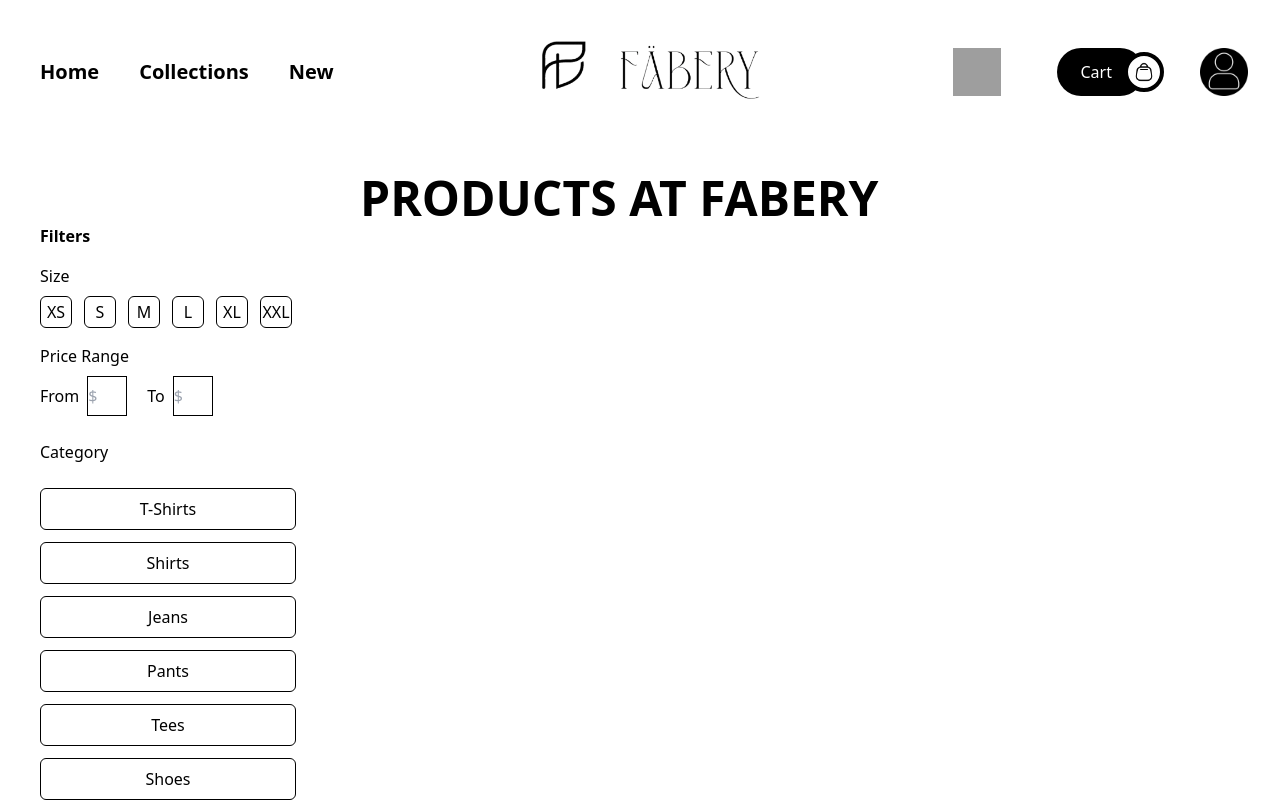
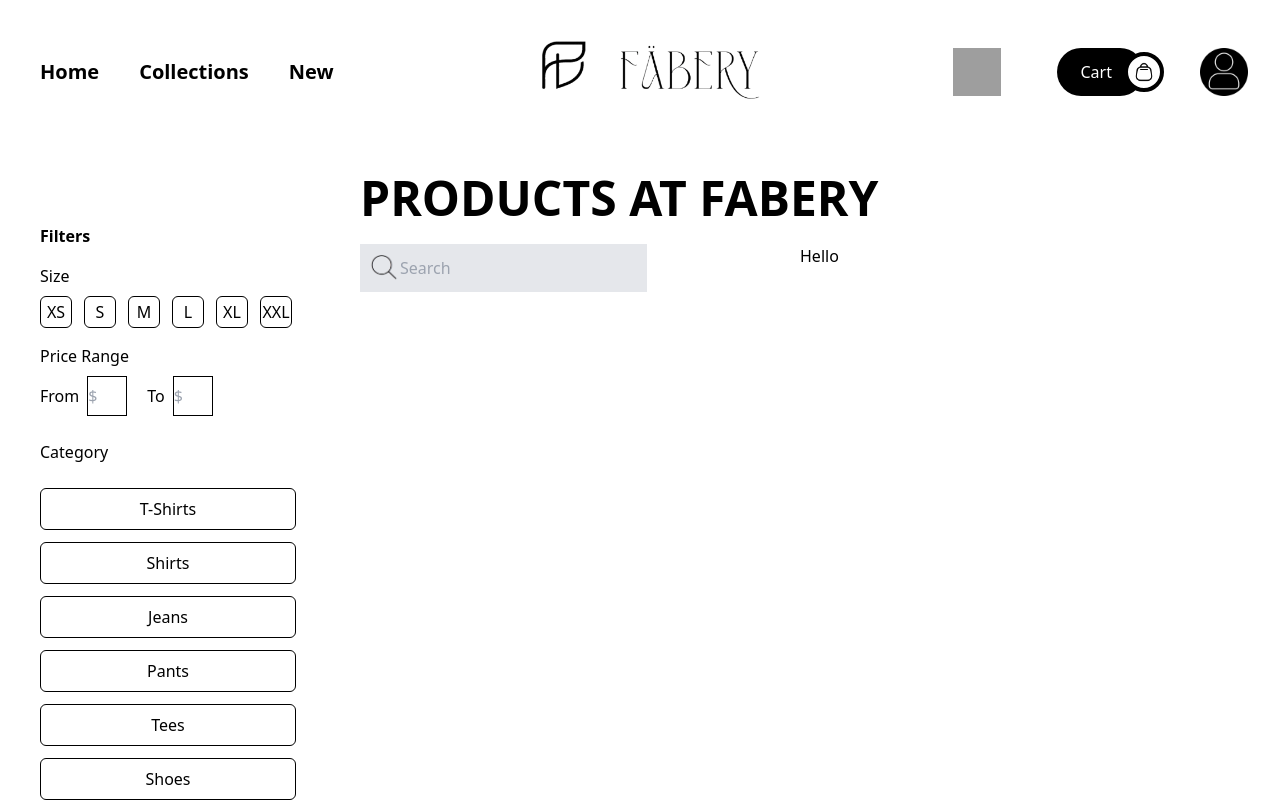
Before and after one commit to kritikatripathi03/fabery-collections, a React (Vite) app: page /products in a window 1280 px wide. Shown: the top 802 px of the page. Built offline with nearby package versions, Linux system fonts and the light colour scheme; grey boxes are pictures that could not be loaded.

Commit message:
changed product card

```diff
--- a/src/components/Products.jsx
+++ b/src/components/Products.jsx
@@ -1,4 +1,5 @@
-import Navbar from "./Navbar";
+import search from "../assets/search.png";
+
 
 export default function Products() {
   return (
@@ -167,6 +168,24 @@ export default function Products() {
         <div className="mt-auto text-5xl font-extrabold leading-tight">
           PRODUCTS AT FABERY
         </div>
+        <div className="grid grid-cols-2 mt-4">
+          <div className="grid-col-1">
+            <div className="relative">
+                                <input
+                                type="text"
+                                placeholder="Search"
+                                className="lg:w-50 bg-gray-200 py-3 pl-10 pr-4 outline-none"
+                                />
+                                {/* Search icon */}
+                                <span className="absolute left-2 top-1/2 -translate-y-1/2 text-gray-500">
+                                    <img src={search} className="h-7 w-8"/>
+                                </span>
+                            </div>
+          </div>
+          <div className="grid-col-2">
+            Hello
+          </div>
+        </div>
       </div>
     </div>
   );
```
